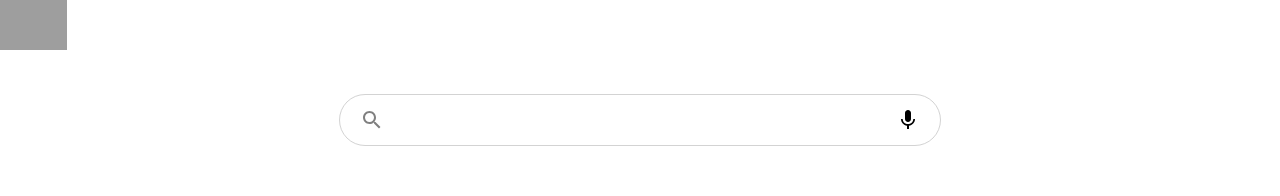
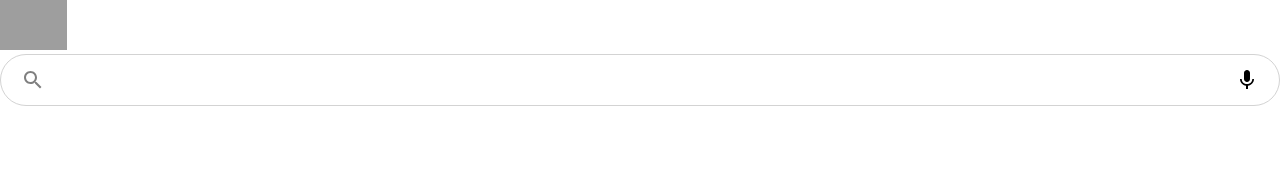
Before and after one commit to lamilekan263/google_clone, a React (Create React App) app: page /search in a window 1280 px wide. Shown: the top 196 px of the page. Built offline with nearby package versions, Linux system fonts and the light colour scheme; grey boxes are pictures that could not be loaded.

Commit message:
building search page options

```diff
--- a/src/pages/searchPage/SearchPage.css
+++ b/src/pages/searchPage/SearchPage.css
@@ -13,3 +13,10 @@
     height:50px;
     margin-right:50px;
 }
+
+.searchPage__headerBody > .search > .search__input{
+    margin-top:0;
+    width:unset;
+    margin:unset;
+    max-width:unset;
+}
```
